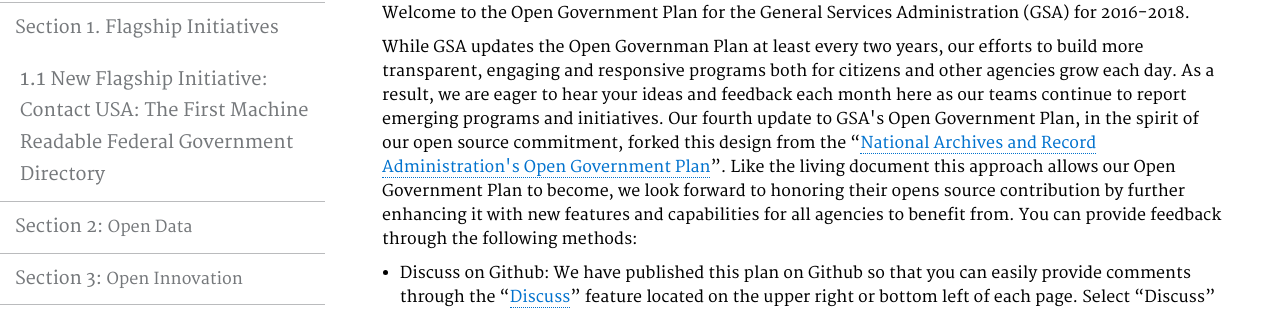
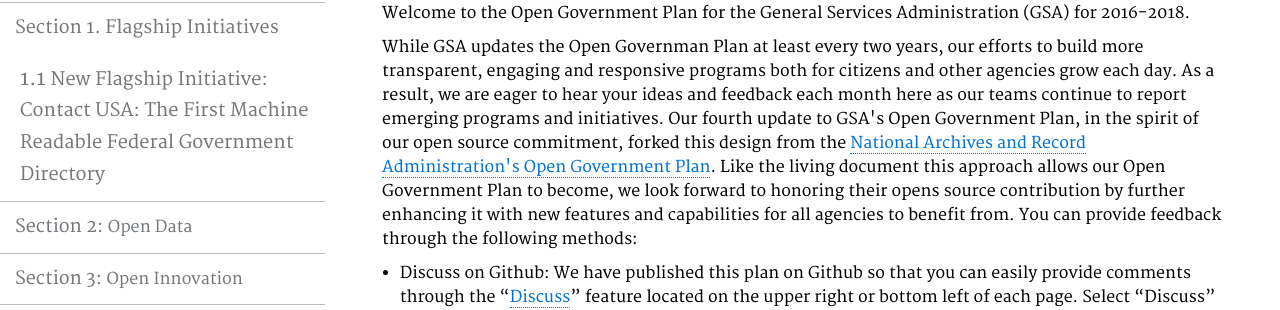
Before and after one commit to GSA/opengovplan, a Jekyll site: the page built from pages/index.md, in a window 1280 px wide. Shown: the part 236-546 px from the top of the page. Built offline with Jekyll 4.4.1, drawn with Linux system fonts in a browser that asks for light colours.

```diff
--- a/pages/index.md
+++ b/pages/index.md
@@ -10,7 +10,7 @@ description: ""
 
 <p dir="ltr">Welcome to the Open Government Plan for the General Services Administration (GSA) for 2016-2018.
 
-<p dir="ltr">While GSA updates the Open Governman Plan at least every two years, our efforts to build more transparent, engaging and responsive programs both for citizens and other agencies grow each day. As a result, we are eager to hear your ideas and feedback each month here as our teams continue to report emerging programs and initiatives. Our fourth update to GSA's Open Government Plan, in the spirit of our open source commitment, forked this design from the “<a href="https://github.com/usnationalarchives/opengovplan" target="_blank">National Archives and Record Administration's Open Government Plan</a>”. Like the living document this approach allows our Open Government Plan to become, we look forward to honoring their opens source contribution by further enhancing it with new features and capabilities for all agencies to benefit from. You can provide feedback through the following methods:</p>
+<p dir="ltr">While GSA updates the Open Governman Plan at least every two years, our efforts to build more transparent, engaging and responsive programs both for citizens and other agencies grow each day. As a result, we are eager to hear your ideas and feedback each month here as our teams continue to report emerging programs and initiatives. Our fourth update to GSA's Open Government Plan, in the spirit of our open source commitment, forked this design from the <a href="https://github.com/usnationalarchives/opengovplan" target="_blank">National Archives and Record Administration's Open Government Plan</a>. Like the living document this approach allows our Open Government Plan to become, we look forward to honoring their opens source contribution by further enhancing it with new features and capabilities for all agencies to benefit from. You can provide feedback through the following methods:</p>
 
 <ul>
   <li dir="ltr">
```
